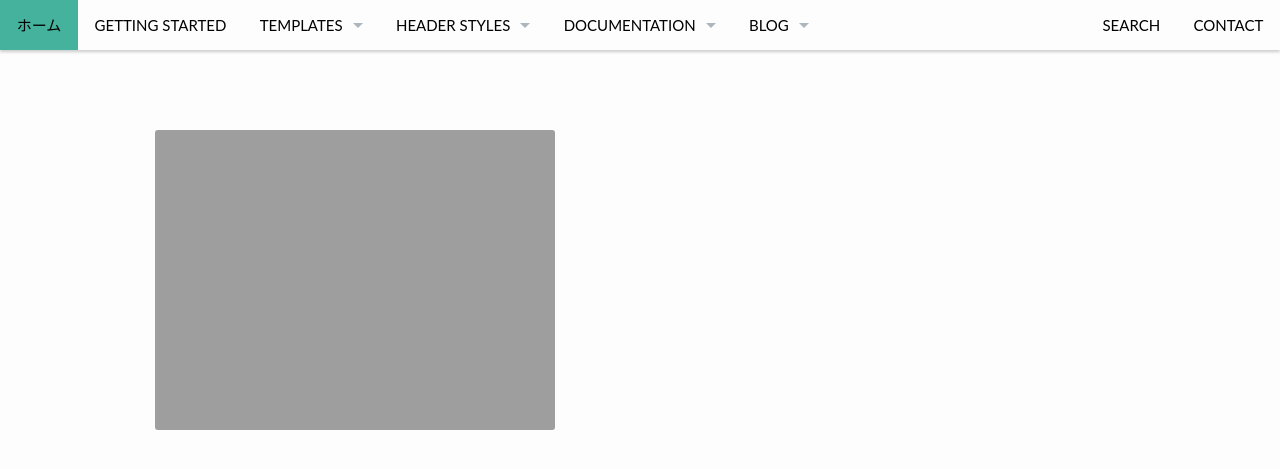
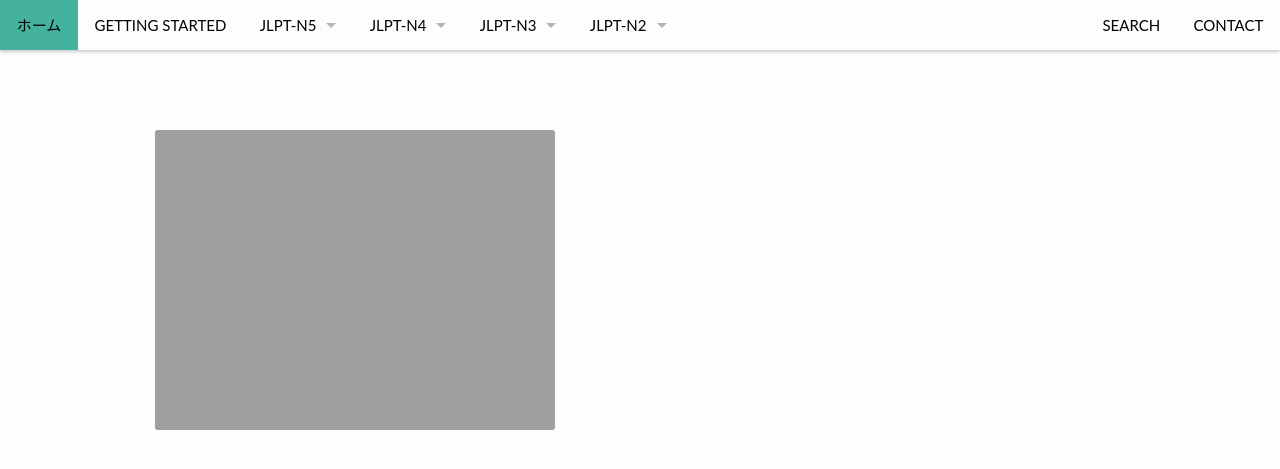
Before and after one commit to cauhoijlpt/cauhoijlpt, a Jekyll site: the page built from pages/pages-root-folder/index.md, in a window 1280 px wide, cut to the strip 0-470 px from the top of the page. Built offline with Jekyll 4.4.1, drawn with Linux system fonts in a browser that asks for light colours.

Commit message:
Update navigation.yml

```diff
--- a/_data/navigation.yml
+++ b/_data/navigation.yml
@@ -6,7 +6,7 @@
   url: "/getting-started/"
   side: left
 
-- title: "Templates"
+- title: "JLPT-N5"
   url: "/design/"
   side: left
   dropdown:
@@ -31,7 +31,7 @@
   - title: "Portfolio"
     url: "/design/portfolio/"
 
-- title: "Header Styles"
+- title: "JLPT-N4"
   url: "/headers/"
   side: left
   dropdown:
@@ -50,7 +50,7 @@
   - title: "No Header but Image"
     url: "/design/no-header-but-image/"
 
-- title: Documentation
+- title: "JLPT-N3"
   url: "/documentation/"
   side: left
   dropdown:
@@ -59,7 +59,7 @@
   - title: "Roadmap"
     url: "/roadmap/"
 
-- title: Blog
+- title: "JLPT-N2"
   url: "/blog/"
   side: left
   dropdown:
```
